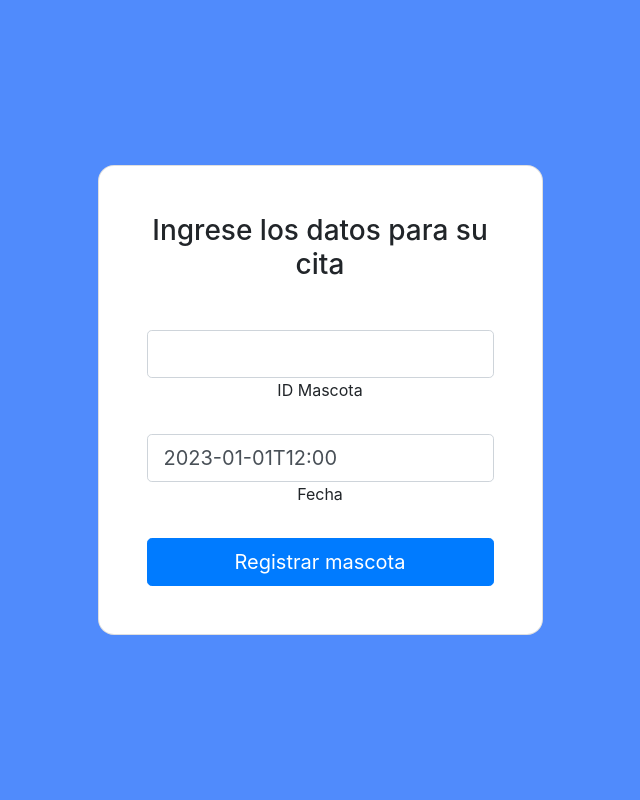
After one commit to EduardoGZ18100184/ProyectoVeterinaria, a Flask app: template templates/agregarCitas.html in a window 1280 px wide. The commit adds this page. Shown: the whole page, without its empty margins (320-960 px from the left). Run offline with Flask 2, Linux system fonts and the light colour scheme; the template is opened without the code that fills it, so the values that code supplies are empty; some libraries are stand-ins or nearby versions.

Commit message:
agendar cita funciona sin validaciones

```diff
--- a/app.py
+++ b/app.py
@@ -7,11 +7,12 @@ from config import BaseConfig
 
 from routes.user.user import appuser
 from routes.mascotas.mascota import appmascota
-from routes.citas.citas import appmascitas
+from routes.citas.citas import appcita
 #from routes.images.images import imageUser
 app = Flask(__name__)
 app.register_blueprint(appuser)
 app.register_blueprint(appmascota) #agregando appmascota
+app.register_blueprint(appcita) #agregando appcita
 #app.register_blueprint(imageUser)
 app.config.from_object(BaseConfig)
 
@@ -39,5 +40,3 @@ def peticion_mala(error):
     return render_template('400.html')
 
 app.register_error_handler(400,peticion_mala)
-
-#RUTAS PROTEGIDAS
--- a/routes/mascotas/mascota.py
+++ b/routes/mascotas/mascota.py
@@ -86,5 +86,4 @@ def getMascotasUser():
             output.append(mascotaData)
     else:
         output.append('El usuario no es administrador')
-    print("imprimiendo info del usuario desde /usuarios")
     return jsonify({'mascotas':output})
--- /dev/null
+++ b/templates/agregarCitas.html
@@ -0,0 +1,50 @@
+<!DOCTYPE html>
+<html lang="en">
+<head>
+    <meta charset="UTF-8">
+    <meta http-equiv="X-UA-Compatible" content="IE=edge">
+    <meta name="viewport" content="width=device-width, initial-scale=1.0">
+    <title>Inicio de Sesión</title>
+    <!-- Bootstrap CSS -->
+	<link rel="stylesheet" href="https://stackpath.bootstrapcdn.com/bootstrap/4.3.1/css/bootstrap.min.css" integrity="sha384-ggOyR0iXCbMQv3Xipma34MD+dH/1fQ784/j6cY/iJTQUOhcWr7x9JvoRxT2MZw1T" crossorigin="anonymous">
+</head>
+<body>
+    <section class="vh-100" style="background-color: #508bfc;">
+        <div class="container py-5 h-100">
+          <div class="row d-flex justify-content-center align-items-center h-100">
+            <div class="col-12 col-md-8 col-lg-6 col-xl-5">
+              <div class="card shadow-2-strong" style="border-radius: 1rem;">
+                <div class="card-body p-5 text-center">
+
+                  <!--<p> {{token}} </p>-->
+
+                  <h3 class="mb-5">Ingrese los datos para su cita</h3>
+
+                  <p> {{token}} </p>
+
+                  <form action="/cita/registro" method="post">
+                    <div class="form-outline mb-4">
+                      <input type="hidden" name="token" value = {{token}} id="typeEmailX-2" class="form-control form-control-lg" />
+                    </div>
+
+                  <div class="form-outline mb-4">
+                    <input type="tex" name="nombre" id="typeEmailX-2" class="form-control form-control-lg" />
+                    <label class="form-label" for="typeEmailX-2">ID Mascota</label>
+                  </div>
+
+                  <div class="form-outline mb-4">
+                    <input type="datetime" name="fecha" step="1" min="2023-01-01T00:00Z" max="2023-06-31T12:00Z" value="2023-01-01T12:00" id="typePasswordX-2" class="form-control form-control-lg" />
+                    <label class="form-label" for="typePasswordX-2">Fecha</label>
+                  </div>
+
+                  <button class="btn btn-primary btn-lg btn-block" type="submit">Registrar mascota</button>
+                </form>
+
+                </div>
+              </div>
+            </div>
+          </div>
+        </div>
+      </section>
+</body>
+</html>
--- a/templates/funcionesAdmin.html
+++ b/templates/funcionesAdmin.html
@@ -30,11 +30,11 @@
                 <div class="card-body p-5 text-center">
 
                 <div class="mb-md-5 mt-md-4 pb-5" >
-                    <p> {{token}} </p>
+                    <!--<p> {{token}} </p>-->
 
                     <a class="nav-link font-color-general mr-3 ml-3" href="http://127.0.0.1:5000/usuarios?token={{token}}">Mostrar usuarios</a>
+                    <a class="nav-link font-color-general mr-3 ml-3" href="http://127.0.0.1:5000/mascotas?token={{token}}">Mostrar mascotas</a>
                     <!-- PENDIENTE DE ACTUALIZAR MASCOTAS Y CITAS-->
-                    <a class="nav-link font-color-general mr-3 ml-3" href="http://127.0.0.1:5000/mascotas?token={{token}}">Mostrar mascotas</a>
                     <a class="nav-link font-color-general mr-3 ml-3" href="http://127.0.0.1:5000/usuarios?token={{token}}">Mostrar citas</a>
 
                     <div class="d-flex justify-content-center text-center mt-4 pt-1">
--- a/templates/funcionesUsuario.html
+++ b/templates/funcionesUsuario.html
@@ -30,14 +30,14 @@
                 <div class="card-body p-5 text-center">
 
                 <div class="mb-md-5 mt-md-4 pb-5" >
-                    <!-- <p> {{token}} </p>-->
+                    <p> {{token}} </p>
                     <p> Seleccione la funcion que desee realizar</p>
 
                     <a class="nav-link font-color-general mr-3 ml-3" href="http://127.0.0.1:5000/mascotas-user?token={{token}}">Mostrar mascotas</a>
                     <a class="nav-link font-color-general mr-3 ml-3" href="http://127.0.0.1:5000/mascota/registrar?token={{token}}">Agregar mascota</a>
                     <!-- PENDIENTE-->
-                    <a class="nav-link font-color-general mr-3 ml-3" href="http://127.0.0.1:5000/usuarios?token={{auth_token}}">Mostrar citas</a>
-                    <a class="nav-link font-color-general mr-3 ml-3" href="http://127.0.0.1:5000/usuarios?token={{auth_token}}">Agendar cita</a>
+                    <a class="nav-link font-color-general mr-3 ml-3" href="http://127.0.0.1:5000/usuarios?token={{token}}">Mostrar citas</a>
+                    <a class="nav-link font-color-general mr-3 ml-3" href="http://127.0.0.1:5000/cita/registrar?token={{token}}">Agendar cita</a>
                     <div class="d-flex justify-content-center text-center mt-4 pt-1">
                     <a href="#!" class="text-white"><i class="fab fa-facebook-f fa-lg"></i></a>
                     <a href="#!" class="text-white"><i class="fab fa-twitter fa-lg mx-4 px-2"></i></a>
```
Also changed, not shown: routes/citas/citas.py (+49 -3 lines).
